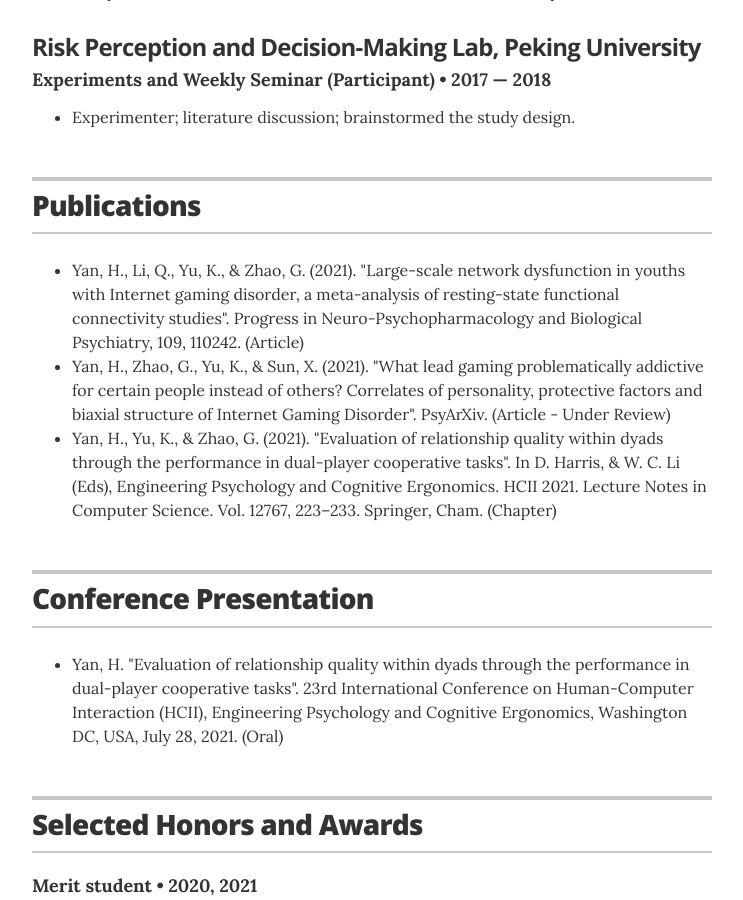
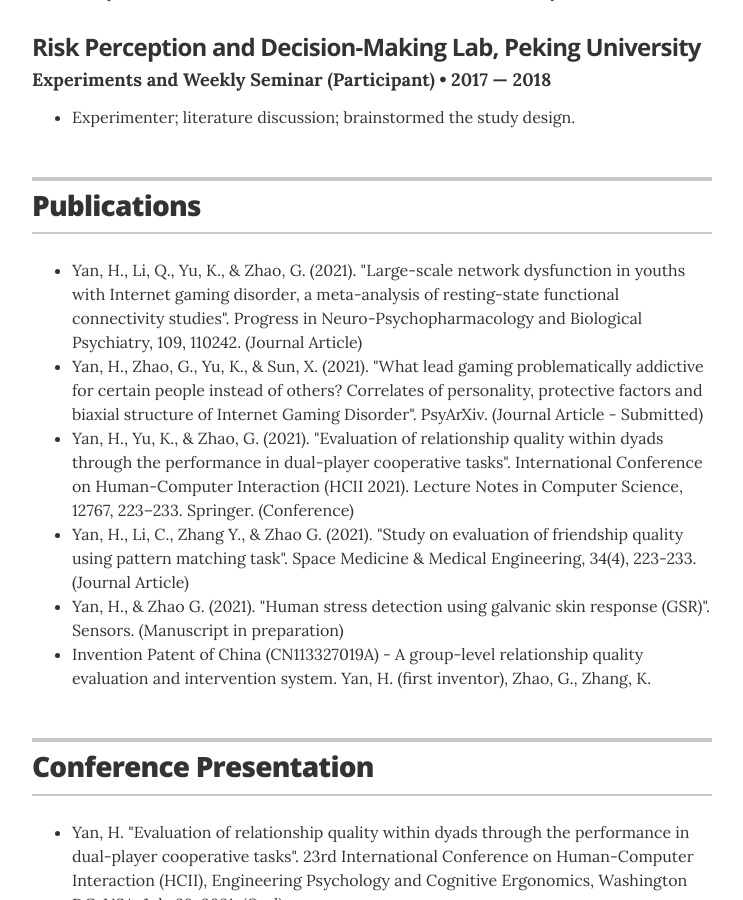
Before and after one commit to PsychYan/PsychYan.github.io, a Jekyll site: the page built from index.html, in a window 1280 px wide and 900 px high, scrolled down 2511 px. Shown: the whole window, without its empty margins (268-1011 px from the left). Built offline with Jekyll 4.4.1, drawn with Linux system fonts in a browser that asks for light colours.

Commit message:
Update projects.yml

```diff
--- a/_data/projects.yml
+++ b/_data/projects.yml
@@ -1,7 +1,10 @@
 # Projects
 # uncomment the urls if you wish to display them, and add your own URL
 # jazznotes.io
-- description: Yan, H., Li, Q., Yu, K., & Zhao, G. (2021). "Large-scale network dysfunction in youths with Internet gaming disorder, a meta-analysis of resting-state functional connectivity studies". Progress in Neuro-Psychopharmacology and Biological Psychiatry, 109, 110242. (Article)
+- description: Yan, H., Li, Q., Yu, K., & Zhao, G. (2021). "Large-scale network dysfunction in youths with Internet gaming disorder, a meta-analysis of resting-state functional connectivity studies". Progress in Neuro-Psychopharmacology and Biological Psychiatry, 109, 110242. (Journal Article)
 # Springfield Community Outreach Group
-- description: Yan, H., Zhao, G., Yu, K., & Sun, X. (2021). "What lead gaming problematically addictive for certain people instead of others? Correlates of personality, protective factors and biaxial structure of Internet Gaming Disorder". PsyArXiv. (Article - Under Review)
-- description: Yan, H., Yu, K., & Zhao, G. (2021). "Evaluation of relationship quality within dyads through the performance in dual-player cooperative tasks". In D. Harris, & W. C. Li (Eds), Engineering Psychology and Cognitive Ergonomics. HCII 2021. Lecture Notes in Computer Science. Vol. 12767, 223–233. Springer, Cham. (Chapter)
+- description: Yan, H., Zhao, G., Yu, K., & Sun, X. (2021). "What lead gaming problematically addictive for certain people instead of others? Correlates of personality, protective factors and biaxial structure of Internet Gaming Disorder". PsyArXiv. (Journal Article - Submitted)
+- description: Yan, H., Yu, K., & Zhao, G. (2021). "Evaluation of relationship quality within dyads through the performance in dual-player cooperative tasks". International Conference on Human-Computer Interaction (HCII 2021). Lecture Notes in Computer Science, 12767, 223–233. Springer. (Conference)
+- description: Yan, H., Li, C., Zhang Y., & Zhao G. (2021). "Study on evaluation of friendship quality using pattern matching task". Space Medicine & Medical Engineering, 34(4), 223-233. (Journal Article)
+- description: Yan, H., & Zhao G. (2021). "Human stress detection using galvanic skin response (GSR)". Sensors. (Manuscript in preparation)
+- description: Invention Patent of China (CN113327019A) - A group-level relationship quality evaluation and intervention system. Yan, H. (first inventor), Zhao, G., Zhang, K.
```
